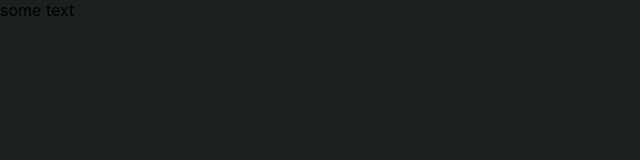
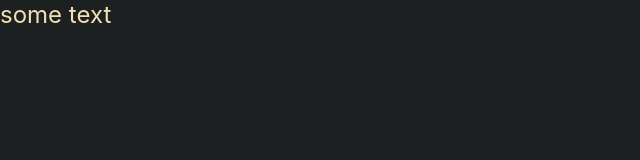
Before and after one commit to Genocity/react_01, a React (Create React App) app: page / in a window 1280 px wide. Shown: the top 160 px of the page, without its empty margins (0-640 px from the left). Built offline with nearby package versions, Linux system fonts and the light colour scheme.

Commit message:
some actions 3

```diff
--- a/src/App.css
+++ b/src/App.css
@@ -1,3 +1,5 @@
 body {
     background: #1D2021;
+    color: wheat;
+    font-size: 1.5em;
 }
```
